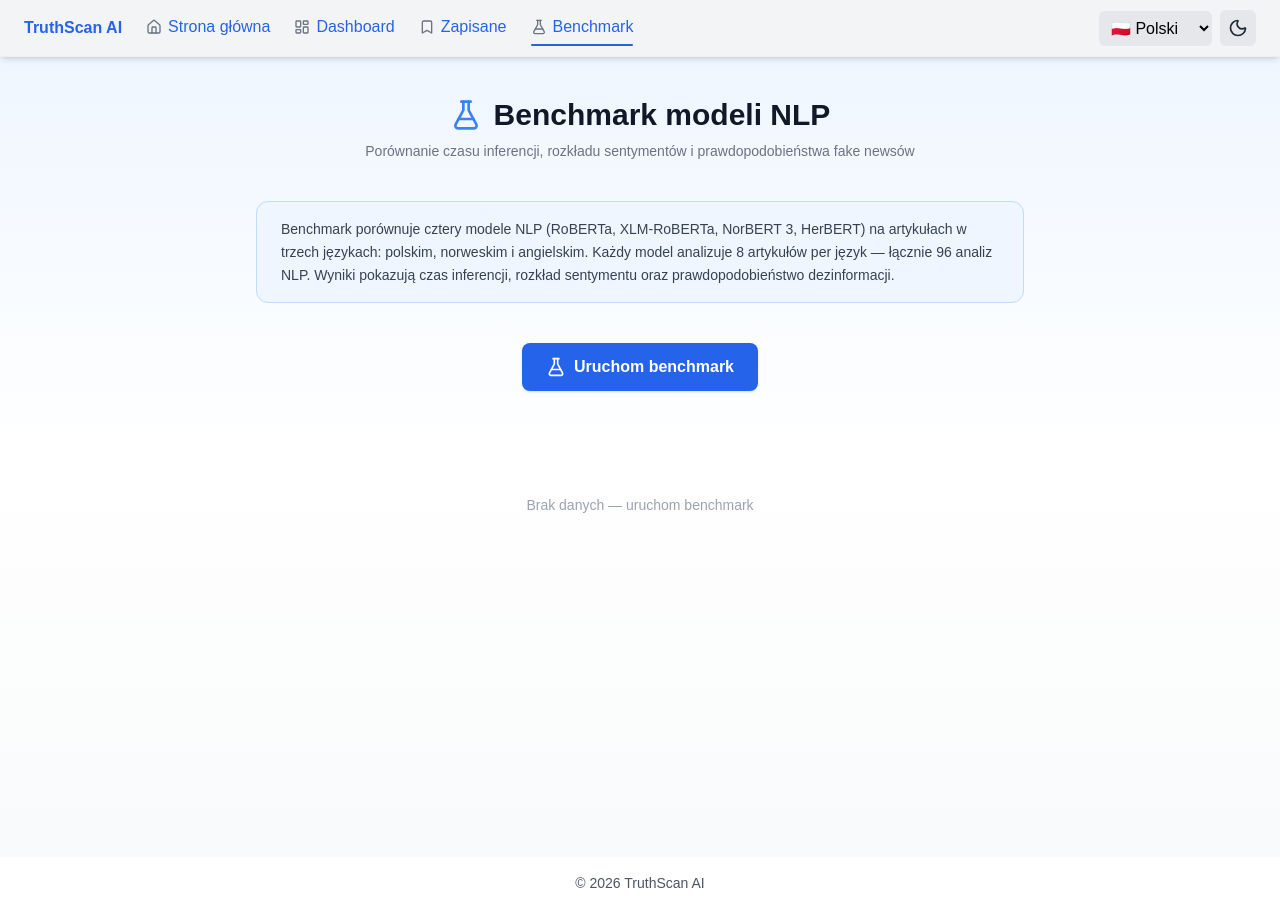
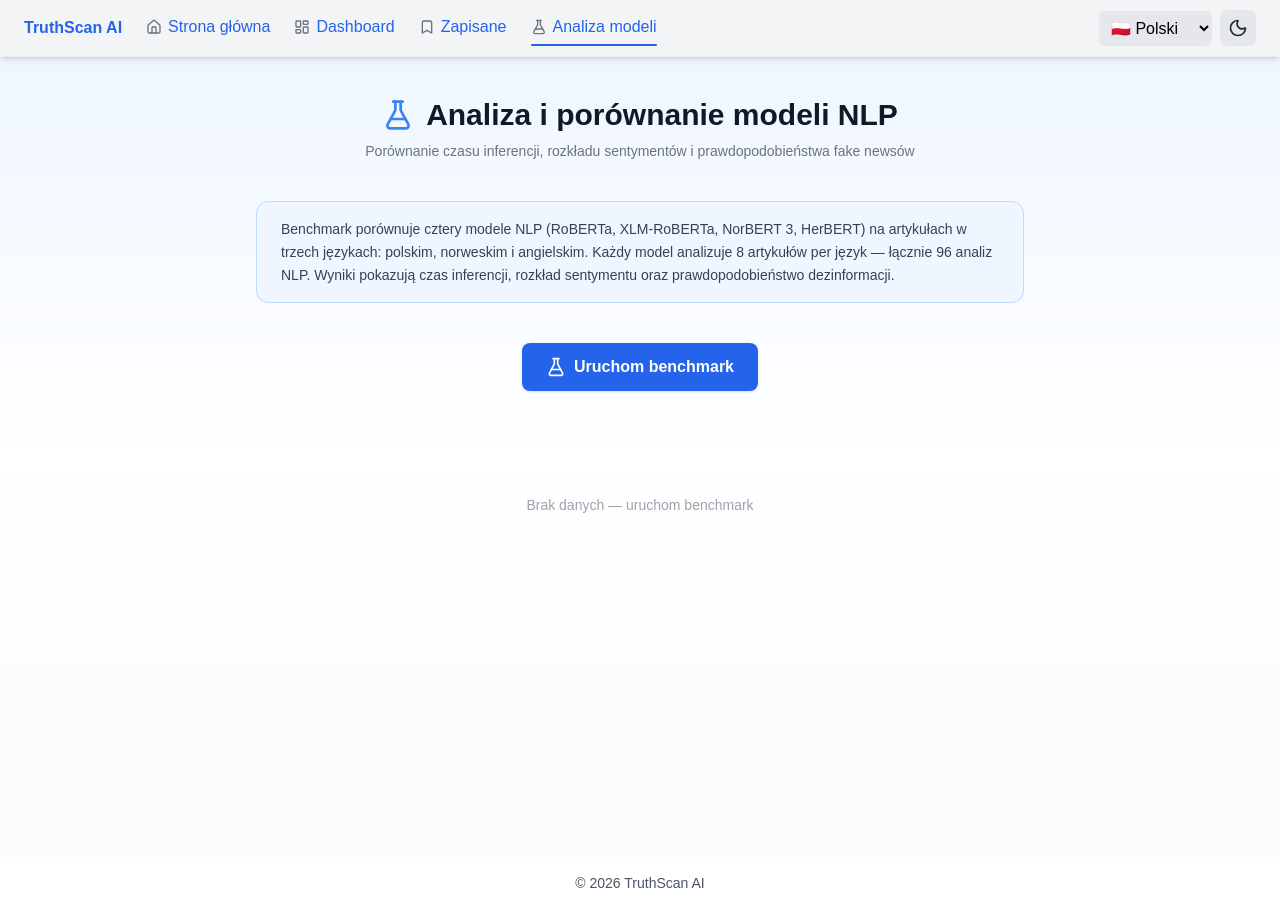
Before and after one commit to Bjornpool/TruthScan-AI-2.0, a Next.js app in the folder frontend/: page /benchmark in a window 1280 px wide. Built offline with nearby package versions, Linux system fonts and the light colour scheme.

Commit message:
feat: zmiana nazwy zakładki Benchmark i tytułu strony na trzech językach

```diff
--- a/frontend/app/benchmark/page.tsx
+++ b/frontend/app/benchmark/page.tsx
@@ -59,7 +59,7 @@ function normalizeSentKey(k: string): "positive" | "neutral" | "negative" {
 
 const i18n = {
   pl: {
-    title:       "Benchmark modeli NLP",
+    title:       "Analiza i porównanie modeli NLP",
     subtitle:    "Porównanie czasu inferencji, rozkładu sentymentów i prawdopodobieństwa fake newsów",
     intro:       "Benchmark porównuje cztery modele NLP (RoBERTa, XLM-RoBERTa, NorBERT 3, HerBERT) na artykułach w trzech językach: polskim, norweskim i angielskim. Każdy model analizuje 8 artykułów per język — łącznie 96 analiz NLP. Wyniki pokazują czas inferencji, rozkład sentymentu oraz prawdopodobieństwo dezinformacji.",
     runBtn:      "Uruchom benchmark",
@@ -92,7 +92,7 @@ const i18n = {
     },
   },
   en: {
-    title:       "NLP Model Benchmark",
+    title:       "NLP Model Analysis and Comparison",
     subtitle:    "Comparison of inference time, sentiment distribution and fake news probability",
     intro:       "The benchmark compares four NLP models (RoBERTa, XLM-RoBERTa, NorBERT 3, HerBERT) on articles in three languages: Polish, Norwegian and English. Each model analyses 8 articles per language — 96 NLP inferences in total. Results show inference time, sentiment distribution and misinformation probability.",
     runBtn:      "Run benchmark",
@@ -125,7 +125,7 @@ const i18n = {
     },
   },
   no: {
-    title:       "NLP-modell benchmark",
+    title:       "Analyse og sammenligning av NLP-modeller",
     subtitle:    "Sammenligning av inferenstid, sentimentfordeling og sannsynlighet for falske nyheter",
     intro:       "Benchmarken sammenligner fire NLP-modeller (RoBERTa, XLM-RoBERTa, NorBERT 3, HerBERT) på artikler på tre språk: polsk, norsk og engelsk. Hver modell analyserer 8 artikler per språk — totalt 96 NLP-analyser. Resultatene viser inferenstid, sentimentfordeling og sannsynlighet for desinformasjon.",
     runBtn:      "Kjør benchmark",
--- a/frontend/components/NavBar.tsx
+++ b/frontend/components/NavBar.tsx
@@ -40,7 +40,7 @@ export default function NavBar() {
     { href: "/",           labelPl: "Strona główna", labelEn: "Home",      labelNo: "Hjem",      Icon: Home },
     { href: "/dashboard",  labelPl: "Dashboard",     labelEn: "Dashboard", labelNo: "Dashbord",  Icon: LayoutDashboard },
     { href: "/saved",      labelPl: "Zapisane",      labelEn: "Saved",     labelNo: "Lagrede",   Icon: Bookmark },
-    { href: "/benchmark",  labelPl: "Benchmark",     labelEn: "Benchmark", labelNo: "Benchmark", Icon: FlaskConical },
+    { href: "/benchmark",  labelPl: "Analiza modeli", labelEn: "Model Analysis", labelNo: "Modellanalyse", Icon: FlaskConical },
   ];
 
  return (
```
